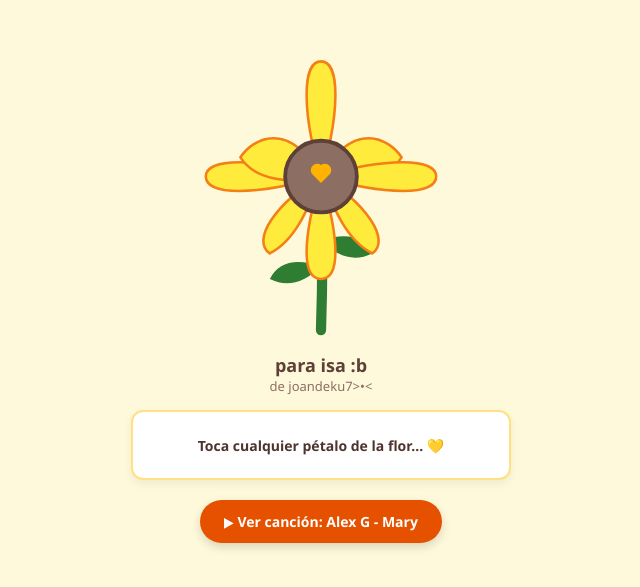
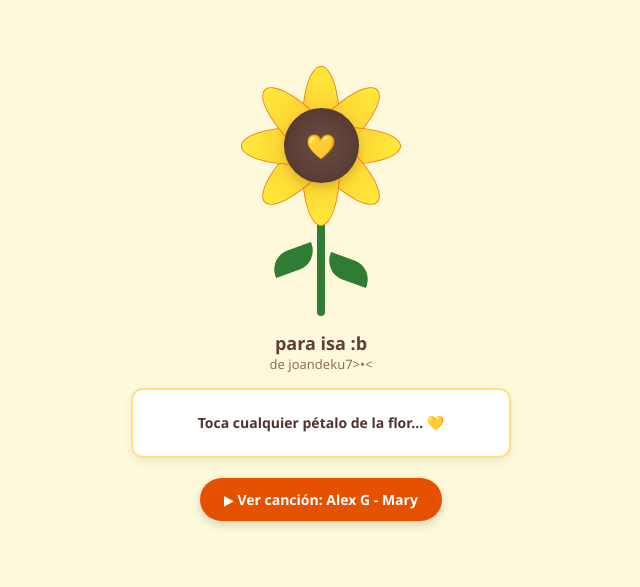
Before and after one commit to joandeku7/flor-, a plain HTML site: page index.html in a window 1280 px wide. Shown: the part 117-704 px from the top of the page, without its empty margins (319-959 px from the left). Drawn offline with Linux system fonts and the light colour scheme.

Commit message:
Update index.html
bleh

```diff
--- a/index.html
+++ b/index.html
@@ -31,43 +31,118 @@
       max-width: 380px;
     }
 
-    /* ESTILOS DE LA FLOR EN SVG */
-    .flower-svg {
-      width: 260px;
-      height: 320px;
+    /* CONTENEDOR DE LA FLOR */
+    .flower-container {
+      position: relative;
+      width: 220px;
+      height: 270px;
+      display: flex;
+      justify-content: center;
+      align-items: center;
+      margin-bottom: 10px;
     }
 
+    /* TALLO Y HOJAS */
+    .stem {
+      position: absolute;
+      bottom: 0;
+      width: 8px;
+      height: 140px;
+      background-color: #2e7d32;
+      border-radius: 4px;
+      z-index: 1;
+    }
+
+    .leaf-left {
+      position: absolute;
+      bottom: 45px;
+      left: 60px;
+      width: 45px;
+      height: 22px;
+      background-color: #2e7d32;
+      border-radius: 20px 0px 20px 0px;
+      transform: rotate(-20deg);
+      z-index: 1;
+    }
+
+    .leaf-right {
+      position: absolute;
+      bottom: 35px;
+      right: 60px;
+      width: 45px;
+      height: 22px;
+      background-color: #2e7d32;
+      border-radius: 0px 20px 0px 20px;
+      transform: rotate(20deg);
+      z-index: 1;
+    }
+
+    /* CABEZA DE LA FLOR (PÉTALOS Y CENTRO) */
+    .flower-head {
+      position: absolute;
+      top: 10px;
+      width: 180px;
+      height: 180px;
+      display: flex;
+      justify-content: center;
+      align-items: center;
+      z-index: 2;
+    }
+
+    /* CENTRO REDONDO */
+    .center-circle {
+      position: absolute;
+      width: 75px;
+      height: 75px;
+      background: radial-gradient(circle, #6d4c41 0%, #4e342e 100%);
+      border-radius: 50%;
+      z-index: 10;
+      display: flex;
+      justify-content: center;
+      align-items: center;
+      box-shadow: 0 4px 10px rgba(0,0,0,0.15);
+      cursor: pointer;
+      color: #ffb300;
+      font-size: 24px;
+    }
+
+    /* PÉTALOS SIMÉTRICOS Y ORDENADOS */
     .petal {
-      fill: #ffeb3b;
-      stroke: #f57f17;
-      stroke-width: 2;
+      position: absolute;
+      width: 38px;
+      height: 80px;
+      background: linear-gradient(to top, #fbc02d, #ffeb3b);
+      border: 1.5px solid #f57f17;
+      border-radius: 50% 50% 50% 50% / 70% 70% 30% 30%;
       cursor: pointer;
-      transition: fill 0.2s;
+      transition: filter 0.2s, transform 0.2s;
+      /* Rotación exacta desde el centro */
+      transform-origin: center 80px;
+      top: 10px;
+      z-index: 5;
     }
 
     .petal:hover, .petal:active {
-      fill: #fff176;
+      filter: brightness(1.1);
     }
 
-    .center-circle {
-      fill: #8d6e63;
-      stroke: #5d4037;
-      stroke-width: 3;
-      cursor: pointer;
-    }
+    /* Ángulos idénticos alrededor del centro */
+    .p1 { transform: rotate(0deg); }
+    .p2 { transform: rotate(45deg); }
+    .p3 { transform: rotate(90deg); }
+    .p4 { transform: rotate(135deg); }
+    .p5 { transform: rotate(180deg); }
+    .p6 { transform: rotate(225deg); }
+    .p7 { transform: rotate(270deg); }
+    .p8 { transform: rotate(315deg); }
 
-    .center-heart {
-      fill: #ffb300;
-      cursor: pointer;
-    }
-
-    /* TEXTOS */
+    /* TEXTOS Y MENSAJES */
     .title {
       font-size: 18px;
       color: #5d4037;
       font-weight: bold;
       text-align: center;
-      margin-top: 10px;
+      margin-top: 5px;
     }
 
     .subtitle {
@@ -95,7 +170,7 @@
       margin-bottom: 20px;
     }
 
-    /* BOTÓN DE YOUTUBE */
+    /* BOTÓN YOUTUBE */
     .youtube-link {
       background-color: #e65100;
       color: white;
@@ -119,36 +194,23 @@
 
   <div class="container">
 
-    <svg class="flower-svg" viewBox="0 0 200 250">
-      <!-- TALLO Y HOJAS -->
-      <path d="M100 120 Q102 180 100 240" stroke="#2e7d32" stroke-width="8" fill="none" stroke-linecap="round"/>
-      <path d="M100 190 Q70 180 60 200 Q80 210 100 190" fill="#2e7d32"/>
-      <path d="M100 170 Q130 160 140 180 Q120 190 100 170" fill="#2e7d32"/>
+    <div class="flower-container">
+      <div class="stem"></div>
+      <div class="leaf-left"></div>
+      <div class="leaf-right"></div>
 
-      <!-- 8 PÉTALOS PERFECTAMENTE DISTRIBUIDOS -->
-      <g>
-        <!-- Pétalo Arriba -->
-        <path class="petal" d="M100 120 C85 70 85 30 100 30 C115 30 115 70 100 120" onclick="showMessage(0)"/>
-        <!-- Pétalo Arriba-Derecha -->
-        <path class="petal" d="M100 120 C125 75 153 90 163 105 C150 125 120 125 100 120" onclick="showMessage(1)"/>
-        <!-- Pétalo Derecha -->
-        <path class="petal" d="M100 120 C150 105 190 105 190 120 C190 135 150 135 100 120" onclick="showMessage(2)"/>
-        <!-- Pétalo Abajo-Derecha -->
-        <path class="petal" d="M100 120 C135 140 155 170 140 180 C120 170 110 145 100 120" onclick="showMessage(3)"/>
-        <!-- Pétalo Abajo -->
-        <path class="petal" d="M100 120 C115 170 115 200 100 200 C85 200 85 170 100 120" onclick="showMessage(4)"/>
-        <!-- Pétalo Abajo-Izquierda -->
-        <path class="petal" d="M100 120 C65 140 45 170 60 180 C80 170 90 145 100 120" onclick="showMessage(5)"/>
-        <!-- Pétalo Izquierda -->
-        <path class="petal" d="M100 120 C50 105 10 105 10 120 C10 135 50 135 100 120" onclick="showMessage(6)"/>
-        <!-- Pétalo Arriba-Izquierda -->
-        <path class="petal" d="M100 120 C75 75 47 90 37 105 C50 125 80 125 100 120" onclick="showMessage(7)"/>
-      </g>
-
-      <!-- CENTRO DE LA FLOR CON CORAZÓN -->
-      <circle class="center-circle" cx="100" cy="120" r="28" onclick="showMessage('center')"/>
-      <path class="center-heart" d="M100 125 L93 118 A5 5 0 0 1 100 111 A5 5 0 0 1 107 118 Z" onclick="showMessage('center')"/>
-    </svg>
+      <div class="flower-head">
+        <div class="petal p1" onclick="showMessage(0)"></div>
+        <div class="petal p2" onclick="showMessage(1)"></div>
+        <div class="petal p3" onclick="showMessage(2)"></div>
+        <div class="petal p4" onclick="showMessage(3)"></div>
+        <div class="petal p5" onclick="showMessage(4)"></div>
+        <div class="petal p6" onclick="showMessage(5)"></div>
+        <div class="petal p7" onclick="showMessage(6)"></div>
+        <div class="petal p8" onclick="showMessage(7)"></div>
+        <div class="center-circle" onclick="showMessage('center')">💛</div>
+      </div>
+    </div>
 
     <div class="title">para isa :b</div>
     <div class="subtitle">de joandeku7>•<</div>
@@ -157,7 +219,6 @@
       Toca cualquier pétalo de la flor... 💛
     </div>
 
-    <!-- BOTÓN QUE DIRIGE A YOUTUBE -->
     <a class="youtube-link" href="https://www.youtube.com/watch?v=FR31HVr2_LU" target="_blank" rel="noopener noreferrer">
       ▶ Ver canción: Alex G - Mary
     </a>
@@ -166,7 +227,7 @@
 
   <script>
     const messages = [
-      "me haces muy feliz :3",
+            "me haces muy feliz :3",
       "eres la mejor la mejor y lo mejor que puede existir",
       "bleh",
       "siempre estaré junto a ti >,<",
```
